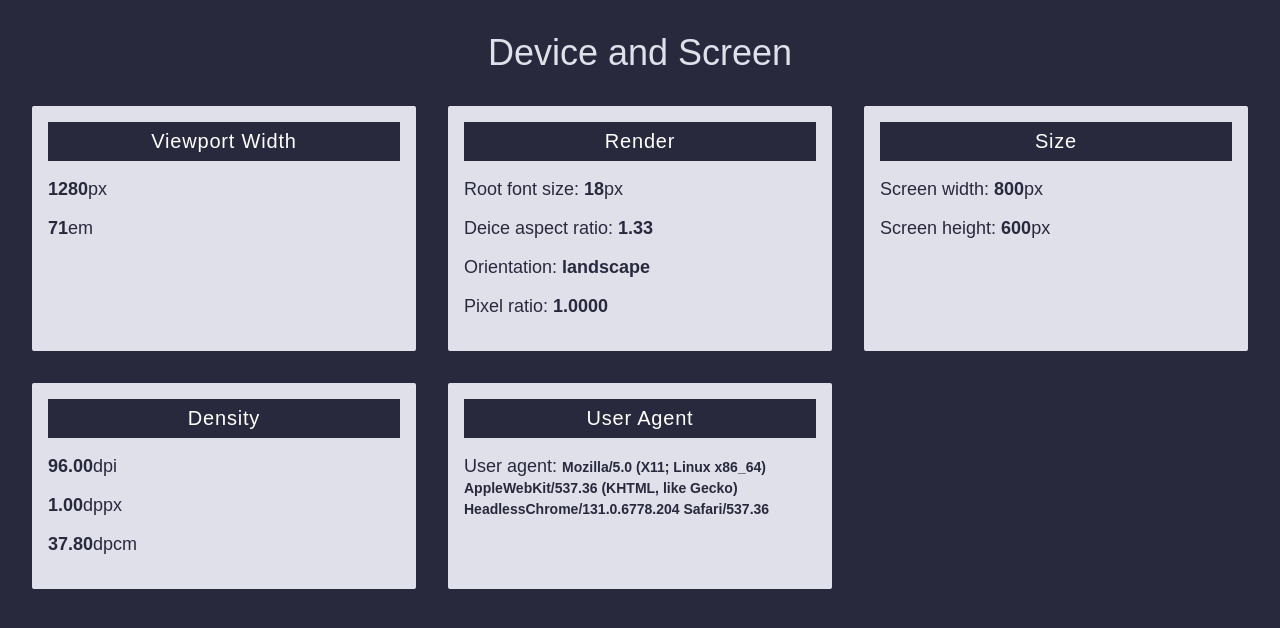
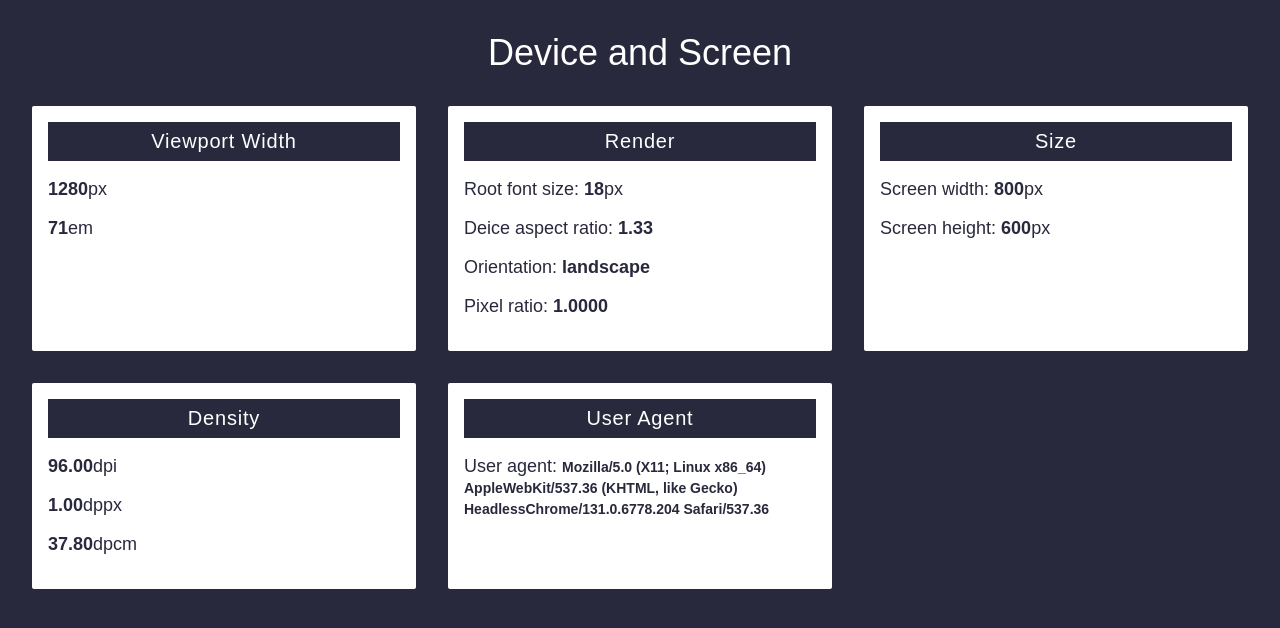
Before and after one commit to justingolden21/screeninfo, a plain HTML site: page index.html in a window 1280 px wide. Drawn offline with Linux system fonts and the light colour scheme.

Commit message:
Update colors

```diff
--- a/index.html
+++ b/index.html
@@ -42,7 +42,7 @@
       grid-column: 1 / -1;
       font-weight: 300;
       margin: 0;
-      color: #e0e0eb;
+      color: #fff;
     }
 
     h2 {
@@ -66,7 +66,7 @@
     }
 
     div {
-      background-color: #e0e0eb;
+      background-color: #fff;
       padding: 1rem;
       border-radius: 0.125rem;
     }
```
